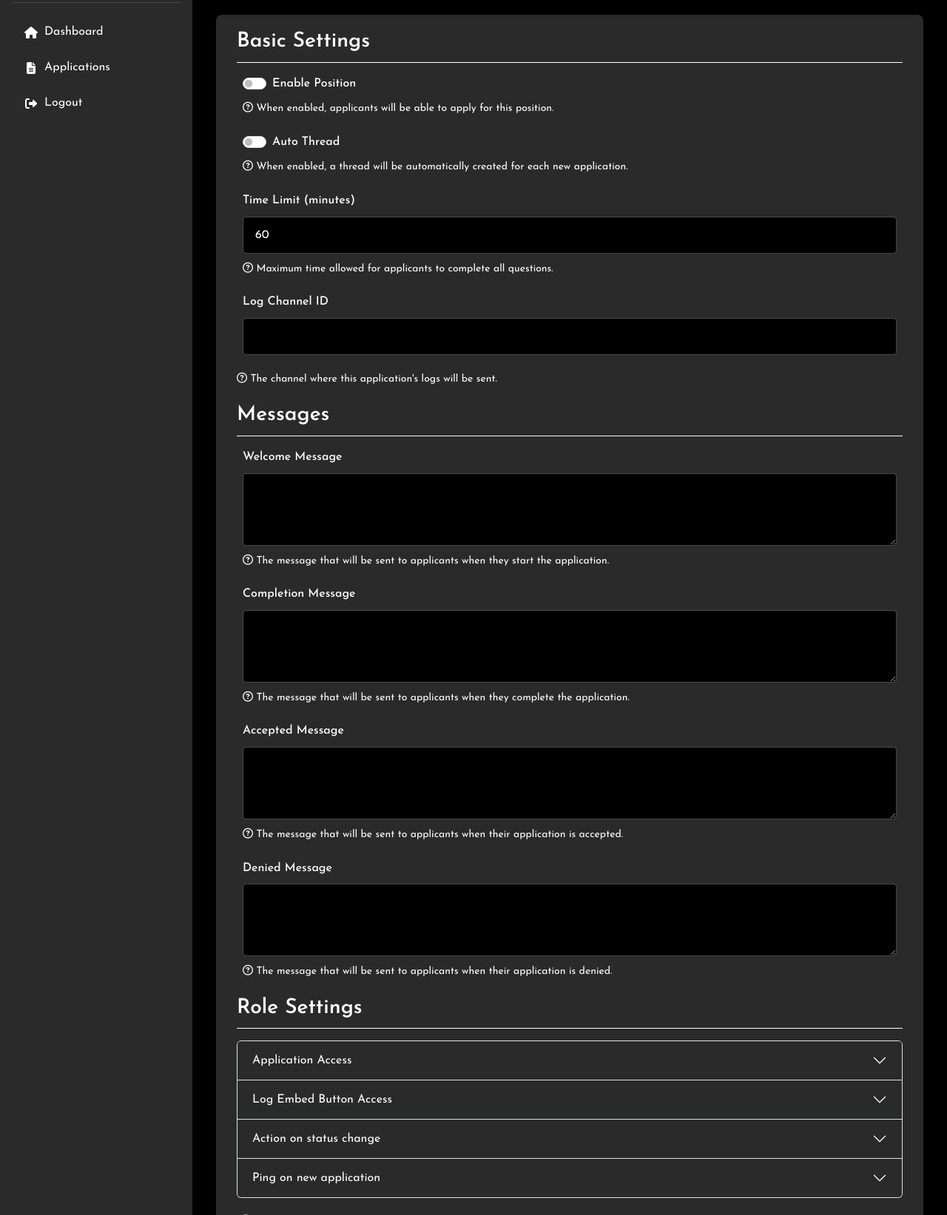
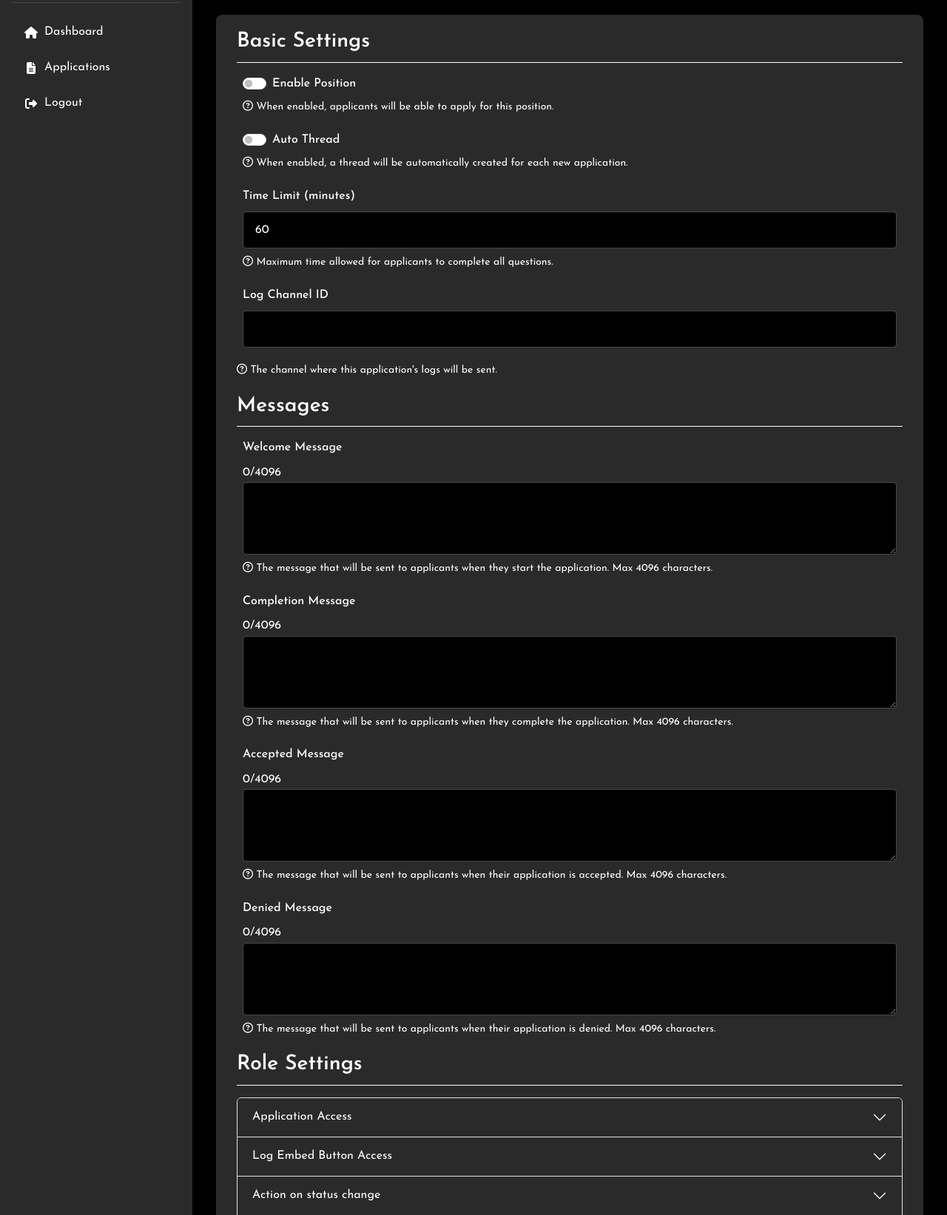
Before and after one commit to Cirkutry/application-bot, a Python web app: template static/templates/edit_position.html in a window 1280 px wide. Shown: the part 96-1739 px from the top of the page at 74% size. Run offline with Jinja, Linux system fonts and the light colour scheme; the template is opened without the code that fills it, so the values that code supplies are empty.

```diff
--- a/static/css/styles.css
+++ b/static/css/styles.css
@@ -54,6 +54,10 @@ body {
 .small, small {
     color: var(--text);
   }
+
+.form-text {
+    color: var(--text);
+}
 
 /* Navigation */
 .nav-link {
@@ -192,6 +196,10 @@ body {
 .form-control:focus {
     border-color: white;
     outline: none;
+}
+
+.char-count {
+    color: var(--text);
 }
 
 textarea.form-control {
--- a/static/js/positions.js
+++ b/static/js/positions.js
@@ -207,6 +207,9 @@ function openEditPositionModal(button) {
     document.getElementById('deniedMessage').value = data.denied_message;
     document.getElementById('completionMessage').value = data.completion_message;
 
+    // Add event listeners to update character counts
+    setupCharacterCountListeners();
+
     // Set role selections
     const roleSelects = [
         'restrictedRoles',
@@ -369,6 +372,38 @@ function addQuestion() {
 function updateQuestionOrder() {
     const questions = Array.from(document.querySelectorAll('.question-input')).map(input => input.value);
     // The order is already maintained in the DOM, so we just need to collect the values
+}
+
+// Setup character count listeners for message textareas
+function setupCharacterCountListeners() {
+    // Get all textareas with maxLength attribute
+    const textareas = [
+        document.getElementById('welcomeMessage'),
+        document.getElementById('completionMessage'),
+        document.getElementById('acceptedMessage'),
+        document.getElementById('deniedMessage')
+    ];
+
+    // Add event listeners for each textarea
+    textareas.forEach(textarea => {
+        if (!textarea) return;
+
+        // Find the character count element right before the textarea
+        const charCount = textarea.previousElementSibling;
+        if (!charCount || !charCount.classList.contains('char-count')) return;
+
+        // Update on input
+        textarea.addEventListener('input', function() {
+            charCount.textContent = `${this.value.length}/${this.maxLength}`;
+
+            // Change color when approaching limit
+            if (this.value.length > this.maxLength * 0.9) {
+                charCount.style.color = '#dc3545';
+            } else {
+                charCount.style.color = '#ffffff';
+            }
+        });
+    });
 }
 
 // Initialize on page load
@@ -584,4 +619,10 @@ document.addEventListener('DOMContentLoaded', function() {
             closeDeleteQuestionModal();
         });
     }
+
+    // Check if we're on the edit position page by looking for the editPositionForm
+    const editForm = document.getElementById('editPositionForm');
+    if (editForm) {
+        setupCharacterCountListeners();
+    }
 });
--- a/static/templates/edit_position.html
+++ b/static/templates/edit_position.html
@@ -21,48 +21,52 @@
                     <input class="form-check-input" type="checkbox" id="positionEnabled" {% if settings.enabled %}checked{% endif %}>
                     <label class="form-check-label" for="positionEnabled">Enable Position</label>
                 </div>
-                <small><i class="fa-regular fa-circle-question"></i> When enabled, applicants will be able to apply for this position.</small>
+                <div class="form-text"><i class="fa-regular fa-circle-question"></i> When enabled, applicants will be able to apply for this position.</div>
             </div>
             <div class="form-group">
                 <div class="form-check form-switch">
                     <input class="form-check-input" type="checkbox" id="autoThread" {% if settings.auto_thread %}checked{% endif %}>
                     <label class="form-check-label" for="autoThread">Auto Thread</label>
                 </div>
-                <small><i class="fa-regular fa-circle-question"></i> When enabled, a thread will be automatically created for each new application.</small>
+                <div class="form-text"><i class="fa-regular fa-circle-question"></i> When enabled, a thread will be automatically created for each new application.</div>
             </div>
             <div class="form-group">
                 <label for="timeLimit">Time Limit (minutes)</label>
                 <input type="number" class="form-control" id="timeLimit" min="1" max="1440" value="{{ settings.time_limit|default(60) }}">
-                <small><i class="fa-regular fa-circle-question"></i> Maximum time allowed for applicants to complete all questions.</small>
+                <div class="form-text"><i class="fa-regular fa-circle-question"></i> Maximum time allowed for applicants to complete all questions.</div>
             </div>
             <div class="form-group">
                 <label for="logChannel">Log Channel ID</label>
                 <input type="text" class="form-control" id="logChannel" value="{{ settings.log_channel }}">
             </div>
-            <small><i class="fa-regular fa-circle-question"></i> The channel where this application's logs will be sent.</small>
+            <div class="form-text"><i class="fa-regular fa-circle-question"></i> The channel where this application's logs will be sent.</div>
         </div>
 
         <div class="form-section">
             <h3>Messages</h3>
             <div class="form-group">
                 <label for="welcomeMessage">Welcome Message</label>
-                <textarea id="welcomeMessage" class="form-control" rows="3">{{ settings.welcome_message }}</textarea>
-                <small><i class="fa-regular fa-circle-question"></i> The message that will be sent to applicants when they start the application.</small>
+                <div class="char-count">{{ settings.welcome_message|length }}/4096</div>
+                <textarea id="welcomeMessage" class="form-control" rows="3" maxLength="4096">{{ settings.welcome_message }}</textarea>
+                <div class="form-text"><i class="fa-regular fa-circle-question"></i> The message that will be sent to applicants when they start the application. Max 4096 characters.</div>
             </div>
             <div class="form-group">
                 <label for="completionMessage">Completion Message</label>
-                <textarea id="completionMessage" class="form-control" rows="3">{{ settings.completion_message }}</textarea>
-                <small><i class="fa-regular fa-circle-question"></i> The message that will be sent to applicants when they complete the application.</small>
+                <div class="char-count">{{ settings.completion_message|length }}/4096</div>
+                <textarea id="completionMessage" class="form-control" rows="3" maxLength="4096">{{ settings.completion_message }}</textarea>
+                <div class="form-text"><i class="fa-regular fa-circle-question"></i> The message that will be sent to applicants when they complete the application. Max 4096 characters.</div>
             </div>
             <div class="form-group">
                 <label for="acceptedMessage">Accepted Message</label>
-                <textarea id="acceptedMessage" class="form-control" rows="3">{{ settings.accepted_message }}</textarea>
-                <small><i class="fa-regular fa-circle-question"></i> The message that will be sent to applicants when their application is accepted.</small>
+                <div class="char-count">{{ settings.accepted_message|length }}/4096</div>
+                <textarea id="acceptedMessage" class="form-control" rows="3" maxLength="4096">{{ settings.accepted_message }}</textarea>
+                <div class="form-text"><i class="fa-regular fa-circle-question"></i> The message that will be sent to applicants when their application is accepted. Max 4096 characters.</div>
             </div>
             <div class="form-group">
                 <label for="deniedMessage">Denied Message</label>
-                <textarea id="deniedMessage" class="form-control" rows="3">{{ settings.denied_message }}</textarea>
-                <small><i class="fa-regular fa-circle-question"></i> The message that will be sent to applicants when their application is denied.</small>
+                <div class="char-count">{{ settings.denied_message|length }}/4096</div>
+                <textarea id="deniedMessage" class="form-control" rows="3" maxLength="4096">{{ settings.denied_message }}</textarea>
+                <div class="form-text"><i class="fa-regular fa-circle-question"></i> The message that will be sent to applicants when their application is denied. Max 4096 characters.</div>
             </div>
         </div>
 
@@ -87,7 +91,7 @@
                                     </option>
                                     {% endfor %}
                                 </select>
-                                <small><i class="fa-regular fa-circle-question"></i> Roles that will not be able to apply for this position.</small>
+                                <div class="form-text"><i class="fa-regular fa-circle-question"></i> Roles that will not be able to apply for this position.</div>
                             </div>
                             <div class="form-group">
                                 <label for="requiredRoles">Required Roles</label>
@@ -98,7 +102,7 @@
                                     </option>
                                     {% endfor %}
                                 </select>
-                                <small><i class="fa-regular fa-circle-question"></i> Roles that are required to apply for this position.</small>
+                                <div class="form-text"><i class="fa-regular fa-circle-question"></i> Roles that are required to apply for this position.</div>
                             </div>
                         </div>
                     </div>
@@ -122,7 +126,7 @@
                                     </option>
                                     {% endfor %}
                                 </select>
-                                <small><i class="fa-regular fa-circle-question"></i> Roles that will be able to use all the buttons in the log embed.</small>
+                                <div class="form-text"><i class="fa-regular fa-circle-question"></i> Roles that will be able to use all the buttons in the log embed.</div>
                             </div>
                             <div class="form-group">
                                 <label for="acceptRoles">Accept Button Roles</label>
@@ -133,7 +137,7 @@
                                     </option>
                                     {% endfor %}
                                 </select>
-                                <small><i class="fa-regular fa-circle-question"></i> Roles that will be able to use only the accept button.</small>
+                                <div class="form-text"><i class="fa-regular fa-circle-question"></i> Roles that will be able to use only the accept button.</div>
                             </div>
                             <div class="form-group">
                                 <label for="rejectRoles">Reject Button Roles</label>
@@ -144,7 +148,7 @@
                                     </option>
                                     {% endfor %}
                                 </select>
-                                <small><i class="fa-regular fa-circle-question"></i> Roles that will be able to use only the reject button.</small>
+                                <div class="form-text"><i class="fa-regular fa-circle-question"></i> Roles that will be able to use only the reject button.</div>
                             </div>
                             <div class="form-group">
                                 <label for="acceptReasonRoles">Accept with Reason Button Roles</label>
@@ -155,7 +159,7 @@
                                     </option>
                                     {% endfor %}
                                 </select>
-                                <small><i class="fa-regular fa-circle-question"></i> Roles that will be able to use only the accept with reason button.</small>
+                                <div class="form-text"><i class="fa-regular fa-circle-question"></i> Roles that will be able to use only the accept with reason button.</div>
                             </div>
                             <div class="form-group">
                                 <label for="rejectReasonRoles">Reject with Reason Button Roles</label>
@@ -166,7 +170,7 @@
                                     </option>
                                     {% endfor %}
                                 </select>
-                                <small><i class="fa-regular fa-circle-question"></i> Roles that will be able to use only the reject with reason button.</small>
+                                <div class="form-text"><i class="fa-regular fa-circle-question"></i> Roles that will be able to use only the reject with reason button.</div>
                             </div>
                         </div>
                     </div>
@@ -190,7 +194,7 @@
                                     </option>
                                     {% endfor %}
                                 </select>
-                                <small><i class="fa-regular fa-circle-question"></i> Roles that will be added to user when their application is accepted.</small>
+                                <div class="form-text"><i class="fa-regular fa-circle-question"></i> Roles that will be added to user when their application is accepted.</div>
                             </div>
                             <div class="form-group">
                                 <label for="deniedRoles">Denied Roles</label>
@@ -201,7 +205,7 @@
                                     </option>
                                     {% endfor %}
                                 </select>
-                                <small><i class="fa-regular fa-circle-question"></i> Roles that will be added to user when their application is denied.</small>
+                                <div class="form-text"><i class="fa-regular fa-circle-question"></i> Roles that will be added to user when their application is denied.</div>
                             </div>
                             <div class="form-group">
                                 <label for="acceptedRemovalRoles">Accepted Removal Roles</label>
@@ -212,7 +216,7 @@
                                     </option>
                                     {% endfor %}
                                 </select>
-                                <small><i class="fa-regular fa-circle-question"></i> Roles that will be removed from user when their application is accepted.</small>
+                                <div class="form-text"><i class="fa-regular fa-circle-question"></i> Roles that will be removed from user when their application is accepted.</div>
                             </div>
                             <div class="form-group">
                                 <label for="deniedRemovalRoles">Denied Removal Roles</label>
@@ -223,7 +227,7 @@
                                     </option>
                                     {% endfor %}
                                 </select>
-                                <small><i class="fa-regular fa-circle-question"></i> Roles that will be removed from user when their application is denied.</small>
+                                <div class="form-text"><i class="fa-regular fa-circle-question"></i> Roles that will be removed from user when their application is denied.</div>
                             </div>
                         </div>
                     </div>
@@ -246,7 +250,7 @@
                                     </option>
                                     {% endfor %}
                                 </select>
-                                <small><i class="fa-regular fa-circle-question"></i> Roles that will be pinged when an application log embed is sent.</small>
+                                <div class="form-text"><i class="fa-regular fa-circle-question"></i> Roles that will be pinged when an application log embed is sent.</div>
                             </div>
                         </div>
                     </div>
```
Also changed, not shown: application_components.py (+63 -22 lines), bot.py (+7 -2 lines).
